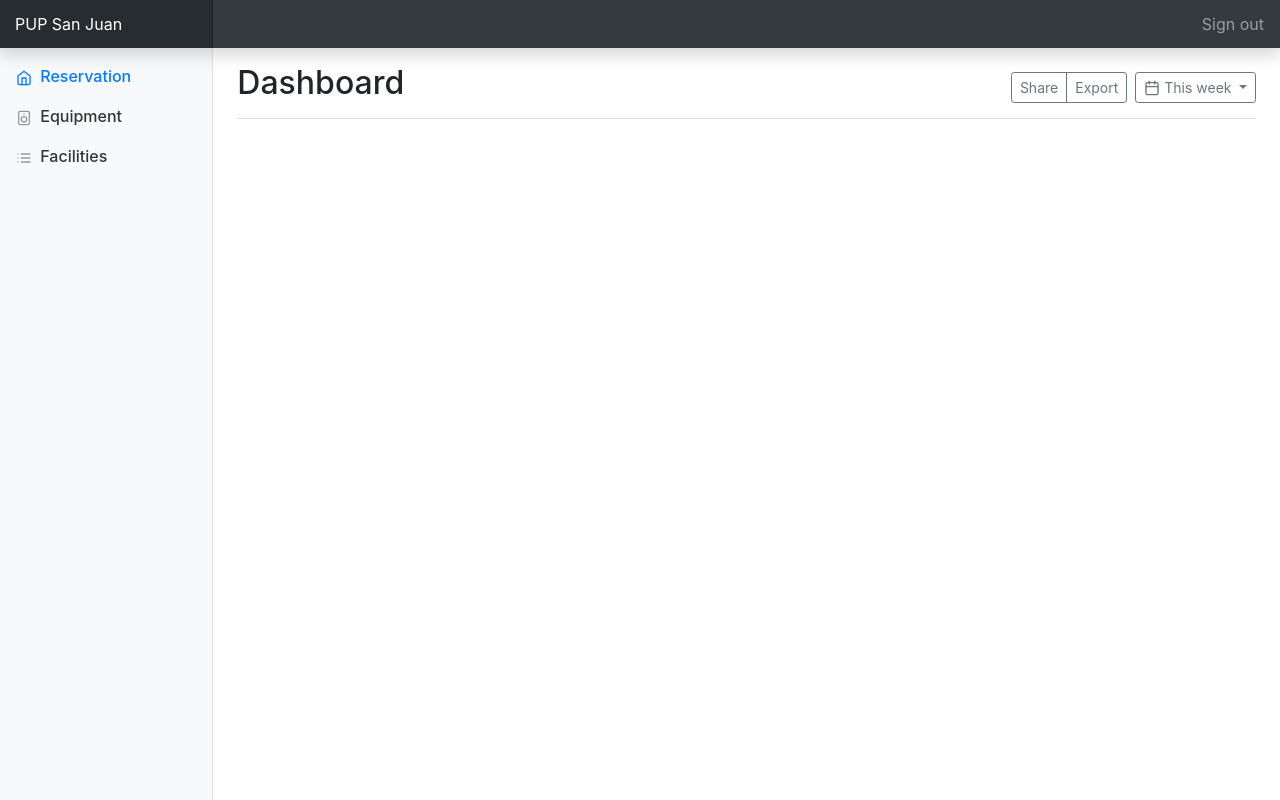
After one commit to Riydret/pupsj-oers, a Flask app: page /admin in a window 1280 px wide. The commit adds this page. Run offline with Flask 2, Linux system fonts and the light colour scheme; some libraries are stand-ins or nearby versions.

Commit message:
adding admin page

```diff
--- a/app.py
+++ b/app.py
@@ -221,6 +221,10 @@ def login():
 
     return render_template('login.html')
 
+@app.route('/admin')
+def admin():
+    return render_template('admin_layout.html')
+
 @app.route('/logout')
 @is_logged_in
 def logout():
--- /dev/null
+++ b/templates/admin_layout.html
@@ -0,0 +1,233 @@
+
+<!doctype html>
+<html lang="en">
+  <head>
+    <meta charset="utf-8">
+    <meta name="viewport" content="width=device-width, initial-scale=1, shrink-to-fit=no">
+    <meta name="description" content="">
+    <meta name="author" content="">
+    <link rel="icon" href="../../../../favicon.ico">
+
+    <title>Admin PUP-SJ</title>
+
+    <!-- Bootstrap core CSS -->
+    <link href="https://stackpath.bootstrapcdn.com/bootstrap/4.1.1/css/bootstrap.min.css" rel="stylesheet" integrity="sha384-WskhaSGFgHYWDcbwN70/dfYBj47jz9qbsMId/iRN3ewGhXQFZCSftd1LZCfmhktB" crossorigin="anonymous">
+    <!-- Custom styles for this template -->
+    <style>
+
+  .feather {
+    width: 16px;
+    height: 16px;
+    vertical-align: text-bottom;
+  }
+
+  /*
+   * Sidebar
+   */
+
+  .sidebar {
+    position: fixed;
+    top: 0;
+    bottom: 0;
+    left: 0;
+    z-index: 100; /* Behind the navbar */
+    padding: 48px 0 0; /* Height of navbar */
+    box-shadow: inset -1px 0 0 rgba(0, 0, 0, .1);
+  }
+
+  .sidebar-sticky {
+    position: relative;
+    top: 0;
+    height: calc(100vh - 48px);
+    padding-top: .5rem;
+    overflow-x: hidden;
+    overflow-y: auto; /* Scrollable contents if viewport is shorter than content. */
+  }
+
+  @supports ((position: -webkit-sticky) or (position: sticky)) {
+    .sidebar-sticky {
+      position: -webkit-sticky;
+      position: sticky;
+    }
+  }
+
+  .sidebar .nav-link {
+    font-weight: 500;
+    color: #333;
+  }
+
+  .sidebar .nav-link .feather {
+    margin-right: 4px;
+    color: #999;
+  }
+
+  .sidebar .nav-link.active {
+    color: #007bff;
+  }
+
+  .sidebar .nav-link:hover .feather,
+  .sidebar .nav-link.active .feather {
+    color: inherit;
+  }
+
+  .sidebar-heading {
+    font-size: .75rem;
+    text-transform: uppercase;
+  }
+
+  /*
+   * Content
+   */
+
+  [role="main"] {
+    padding-top: 48px; /* Space for fixed navbar */
+  }
+
+  /*
+   * Navbar
+   */
+
+  .navbar-brand {
+    padding-top: .75rem;
+    padding-bottom: .75rem;
+    font-size: 1rem;
+    background-color: rgba(0, 0, 0, .25);
+    box-shadow: inset -1px 0 0 rgba(0, 0, 0, .25);
+  }
+
+  .navbar .form-control {
+    padding: .75rem 1rem;
+    border-width: 0;
+    border-radius: 0;
+  }
+
+  .form-control-dark {
+    color: #fff;
+    background-color: rgba(255, 255, 255, .1);
+    border-color: rgba(255, 255, 255, .1);
+  }
+
+  .form-control-dark:focus {
+    border-color: transparent;
+    box-shadow: 0 0 0 3px rgba(255, 255, 255, .25);
+  }
+
+  /*
+   * Utilities
+   */
+
+  .border-top { border-top: 1px solid #e5e5e5; }
+  .border-bottom { border-bottom: 1px solid #e5e5e5; }
+    </style>
+
+  </head>
+
+  <body>
+    <!-- <header>
+      <img src="/static/banner.jpg" class="img-fluid fixed" width="100%"/>
+    </header> -->
+    <nav class="navbar navbar-dark fixed-top bg-dark flex-md-nowrap p-0 shadow">
+        <a class="navbar-brand col-sm-3 col-md-2 mr-0" href="#">PUP San Juan</a>
+        <ul class="navbar-nav px-3">
+          <li class="nav-item text-nowrap">
+            <a class="nav-link" href="#">Sign out</a>
+          </li>
+        </ul>
+    </nav>
+    <div class="container-fluid">
+      <div class="row">
+        <nav class="col-md-2 d-none d-md-block bg-light sidebar">
+          <div class="sidebar-sticky">
+            <ul class="nav flex-column">
+              <li class="nav-item">
+                <a class="nav-link active" href="#">
+                  <span data-feather="home"></span>
+                  Reservation <span class="sr-only">(current)</span>
+                </a>
+              </li>
+              <li class="nav-item">
+                <a class="nav-link" href="#">
+                  <span data-feather="speaker"></span>
+                  Equipment
+                </a>
+              </li>
+              <li class="nav-item">
+                <a class="nav-link" href="#">
+                  <span data-feather="list"></span>
+                  Facilities
+                </a>
+              </li>
+            </ul>
+
+          </div>
+        </nav>
+
+        <main role="main" class="col-md-9 ml-sm-auto col-lg-10 px-4">
+            <div class="d-flex justify-content-between flex-wrap flex-md-nowrap align-items-center pt-3 pb-2 mb-3 border-bottom">
+              <h1 class="h2">Dashboard</h1>
+              <div class="btn-toolbar mb-2 mb-md-0">
+                <div class="btn-group mr-2">
+                  <button class="btn btn-sm btn-outline-secondary">Share</button>
+                  <button class="btn btn-sm btn-outline-secondary">Export</button>
+                </div>
+                <button class="btn btn-sm btn-outline-secondary dropdown-toggle">
+                  <span data-feather="calendar"></span>
+                  This week
+                </button>
+              </div>
+            </div>
+
+        <!-- <main role="main" class="col-md-9 ml-sm-auto col-lg-10 px-4">
+          <div class="d-flex justify-content-between flex-wrap flex-md-nowrap align-items-center pt-3 pb-2 mb-3 border-bottom">
+
+
+        </main> -->
+      </div>
+    </div>
+
+    <!-- Bootstrap core JavaScript
+    ================================================== -->
+    <!-- Placed at the end of the document so the pages load faster -->
+    <script src="https://code.jquery.com/jquery-3.3.1.slim.min.js" integrity="sha384-q8i/X+965DzO0rT7abK41JStQIAqVgRVzpbzo5smXKp4YfRvH+8abtTE1Pi6jizo" crossorigin="anonymous"></script>
+    <script src="https://cdnjs.cloudflare.com/ajax/libs/popper.js/1.14.3/umd/popper.min.js" integrity="sha384-ZMP7rVo3mIykV+2+9J3UJ46jBk0WLaUAdn689aCwoqbBJiSnjAK/l8WvCWPIPm49" crossorigin="anonymous"></script>
+    <script src="https://stackpath.bootstrapcdn.com/bootstrap/4.1.1/js/bootstrap.min.js" integrity="sha384-smHYKdLADwkXOn1EmN1qk/HfnUcbVRZyYmZ4qpPea6sjB/pTJ0euyQp0Mk8ck+5T" crossorigin="anonymous"></script>
+
+    <!-- Icons -->
+    <script src="https://cdn.jsdelivr.net/npm/feather-icons/dist/feather.min.js"></script>
+    <script>
+      feather.replace()
+    </script>
+
+    <!-- Graphs -->
+    <script src="https://cdnjs.cloudflare.com/ajax/libs/Chart.js/2.7.1/Chart.min.js"></script>
+    <script>
+      var ctx = document.getElementById("myChart");
+      var myChart = new Chart(ctx, {
+        type: 'line',
+        data: {
+          labels: ["Sunday", "Monday", "Tuesday", "Wednesday", "Thursday", "Friday", "Saturday"],
+          datasets: [{
+            data: [15339, 21345, 18483, 24003, 23489, 24092, 12034],
+            lineTension: 0,
+            backgroundColor: 'transparent',
+            borderColor: '#007bff',
+            borderWidth: 4,
+            pointBackgroundColor: '#007bff'
+          }]
+        },
+        options: {
+          scales: {
+            yAxes: [{
+              ticks: {
+                beginAtZero: false
+              }
+            }]
+          },
+          legend: {
+            display: false,
+          }
+        }
+      });
+    </script>
+  </body>
+</html>
--- a/templates/includes/_navbar.html
+++ b/templates/includes/_navbar.html
@@ -21,9 +21,9 @@
                 <li class="nav-item">
                     <a href="/newres" class="nav-link">Reservation</a>
                 </li>
-                <!-- <li class="nav-item">
-                    <a href="/reports" class="nav-link">Reports</a>
-                </li> -->
+                <li class="nav-item">
+                    <a href="/admin" class="nav-link">Reports</a>
+                </li>
             </ul>
             {% if session.logged_in %}
             <ul class="navbar-nav navbar-right">
--- a/templates/layout.html
+++ b/templates/layout.html
@@ -21,7 +21,9 @@
     {% include 'includes/_messages.html' %}
     {% block body %}{% endblock %}
     </div>
-    <script src="https://stackpath.bootstrapcdn.com/bootstrap/4.1.1/js/bootstrap.bundle.min.js" integrity="sha384-u/bQvRA/1bobcXlcEYpsEdFVK/vJs3+T+nXLsBYJthmdBuavHvAW6UsmqO2Gd/F9" crossorigin="anonymous"></script>
-    <script src="app.js"></script>
+    <script src="https://code.jquery.com/jquery-3.3.1.slim.min.js" integrity="sha384-q8i/X+965DzO0rT7abK41JStQIAqVgRVzpbzo5smXKp4YfRvH+8abtTE1Pi6jizo" crossorigin="anonymous"></script>
+    <script src="https://cdnjs.cloudflare.com/ajax/libs/popper.js/1.14.3/umd/popper.min.js" integrity="sha384-ZMP7rVo3mIykV+2+9J3UJ46jBk0WLaUAdn689aCwoqbBJiSnjAK/l8WvCWPIPm49" crossorigin="anonymous"></script>
+    <script src="https://stackpath.bootstrapcdn.com/bootstrap/4.1.1/js/bootstrap.min.js" integrity="sha384-smHYKdLADwkXOn1EmN1qk/HfnUcbVRZyYmZ4qpPea6sjB/pTJ0euyQp0Mk8ck+5T" crossorigin="anonymous"></script>
+
 </body>
 </html>
```
Also changed, not shown: static/_dashboard.css (added, +107 -0 lines), templates/dashboard.css (added, +107 -0 lines).
